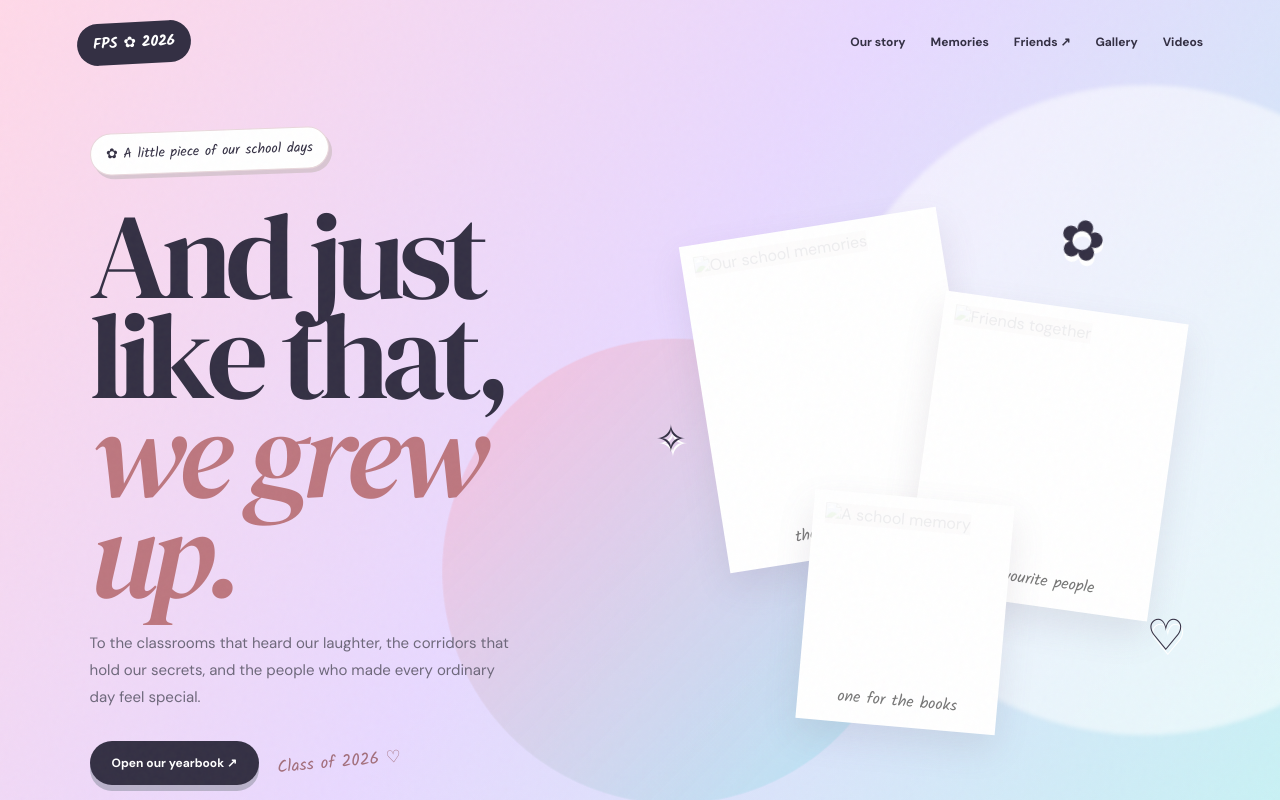
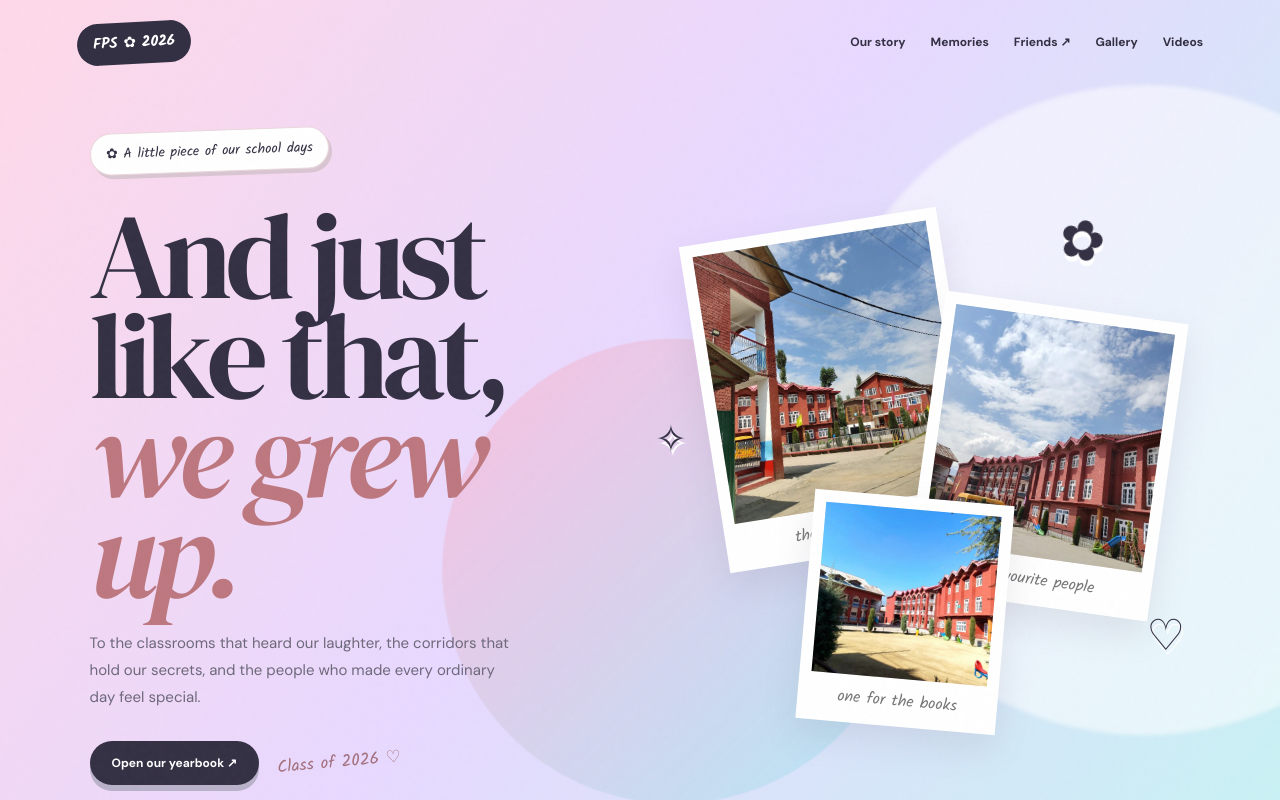
Before and after one commit to specialpages/Farewell-2026-FPS, a plain HTML site: page index.html in a window 1280 px wide. Shown: the top 800 px of the page. Drawn offline with Linux system fonts and the light colour scheme.

Commit message:
Connect uploaded school photos to homepage collage

```diff
--- a/index.html
+++ b/index.html
@@ -53,7 +53,7 @@ body{background:radial-gradient(ellipse at 10% 8%,#ffe2f0 0,transparent 32%),rad
 <div class="loader" id="loader"><div><b>Dear Class of<br>2026 ♡</b><small>FAIZAN PUBLIC HR. SEC. SCHOOL</small></div></div>
 <nav><a class="logo" href="#home">FPS ✿ 2026</a><div class="links"><a href="#story">Our story</a><a href="#moments">Memories</a><a href="friends.html">Friends ↗</a><a href="#gallery">Gallery</a><a href="#videos">Videos</a></div></nav>
 <header class="hero" id="home"><div class="hero-copy"><span class="kicker">✿ A little piece of our school days</span><h1>And just<br>like that,<br><em>we grew up.</em></h1><p>To the classrooms that heard our laughter, the corridors that hold our secrets, and the people who made every ordinary day feel special.</p><div class="hero-actions"><a class="pill" href="#story">Open our yearbook ↗</a><span class="hand-note">Class of 2026 ♡</span></div></div>
-<div class="collage"><span class="sticker s1">✿</span><span class="sticker s2">♡</span><span class="sticker s3">✧</span><div class="polaroid one"><img src="photos/hero-01.jpg" alt="Our school memories"><span>the good old days</span></div><div class="polaroid two"><img src="photos/hero-02.jpg" alt="Friends together"><span>my favourite people</span></div><div class="polaroid three"><img src="photos/hero-03.jpg" alt="A school memory"><span>one for the books</span></div></div></header>
+<div class="collage"><span class="sticker s1">✿</span><span class="sticker s2">♡</span><span class="sticker s3">✧</span><div class="polaroid one"><img src="photos/friends/hero-01.jpg" alt="Our school memories"><span>the good old days</span></div><div class="polaroid two"><img src="photos/friends/hero-02.jpg" alt="Friends together"><span>my favourite people</span></div><div class="polaroid three"><img src="photos/friends/hero-03.jpg" alt="A school memory"><span>one for the books</span></div></div></header>
 <div class="ticker"><div><span>✿ WE WERE YOUNG</span><span>♡ WE WERE TOGETHER</span><span>✧ WE MADE IT COUNT</span><span>☁ WE'LL ALWAYS REMEMBER</span><span>✿ WE WERE YOUNG</span><span>♡ WE WERE TOGETHER</span><span>✧ WE MADE IT COUNT</span><span>☁ WE'LL ALWAYS REMEMBER</span></div></div>
 <section class="note-section" id="story"><div class="section-top reveal"><div><div class="eyebrow">01 · A letter to us</div><h2>Some memories<br>never graduate.</h2></div><p>Before we turn the page, let's keep this one close. A little thank you to the place that became a part of us.</p></div><div class="note-card reveal"><p>“We thought we were just passing time between bells. Little did we know, we were collecting <em>the best days of our lives.</em>”</p><small>— With love, the Class of 2026 ♡</small></div></section>
 <section id="moments"><div class="section-top reveal"><div><div class="eyebrow">02 · The little big moments</div><h2>Our story, in<br>five snapshots.</h2></div><p>From the first awkward hello to the final goodbye — every chapter had a little magic.</p></div><div class="timeline">
@@ -74,7 +74,7 @@ const photos=["photos/memory-01.jpg","photos/memory-02.jpg","photos/memory-03.jp
 const captions=["the whole gang ♡","a day to remember","between the bells","the little things","together, always","one for the album","our favourite chaos","the good old days","class of 2026","until next time"];
 const gallery=document.getElementById('galleryGrid'),lb=document.getElementById('lightbox'),lbImg=document.getElementById('lightboxImg');
 photos.forEach((src,i)=>{const fig=document.createElement('figure');fig.className='shot reveal';const img=document.createElement('img');img.src=src;img.alt=captions[i];img.loading='lazy';img.onerror=()=>{img.style.opacity='.08'};const cap=document.createElement('figcaption');cap.textContent=captions[i];fig.append(img,cap);fig.onclick=()=>{lbImg.src=src;lb.classList.add('open')};gallery.append(fig)});
-["photos/hero-01.jpg","photos/hero-02.jpg","photos/hero-03.jpg"].forEach((src,i)=>{const im=document.querySelectorAll('.polaroid img')[i];im.onerror=()=>{im.style.opacity='.08'}});
+["photos/friends/hero-01.jpg","photos/friends/hero-02.jpg","photos/friends/hero-03.jpg"].forEach((src,i)=>{const im=document.querySelectorAll('.polaroid img')[i];im.onerror=()=>{im.style.opacity='.08'}});
 document.getElementById('closeLightbox').onclick=()=>lb.classList.remove('open');lb.onclick=e=>{if(e.target===lb)lb.classList.remove('open')};document.addEventListener('keydown',e=>{if(e.key==='Escape')lb.classList.remove('open')});
 const form=document.getElementById('wishForm'),notes=document.getElementById('notes');function drawNotes(){let saved=[];try{saved=JSON.parse(localStorage.getItem('fps-farewell-notes')||'[]')}catch(e){}if(!saved.length)saved=[{name:'A friend',message:'The best part of school was the people. Keep shining. ♡'}];notes.replaceChildren();saved.slice(0,12).forEach(n=>{const d=document.createElement('article');d.className='note';const p=document.createElement('p');p.textContent='“'+n.message+'”';const s=document.createElement('small');s.textContent='— '+n.name+' ♡';d.append(p,s);notes.append(d)})}drawNotes();form.onsubmit=e=>{e.preventDefault();let saved=[];try{saved=JSON.parse(localStorage.getItem('fps-farewell-notes')||'[]')}catch(x){}saved.unshift({name:document.getElementById('who').value.trim(),message:document.getElementById('message').value.trim()});try{localStorage.setItem('fps-farewell-notes',JSON.stringify(saved.slice(0,30)))}catch(x){}form.reset();drawNotes()};
 document.getElementById('celebrate').onclick=()=>{for(let i=0;i<70;i++){const s=document.createElement('span');s.textContent=['✿','♡','✧','✦'][i%4];s.style.cssText='position:fixed;z-index:100;left:'+Math.random()*100+'vw;top:-30px;font-size:'+(16+Math.random()*24)+'px;color:'+['#d88b9a','#8c80bd','#e2bd5e','#82a9b7'][i%4]+';transition:top 2.5s linear,transform 2.5s linear;pointer-events:none';document.body.append(s);requestAnimationFrame(()=>{s.style.top='110vh';s.style.transform='rotate(500deg)'});setTimeout(()=>s.remove(),2700)}};
```
